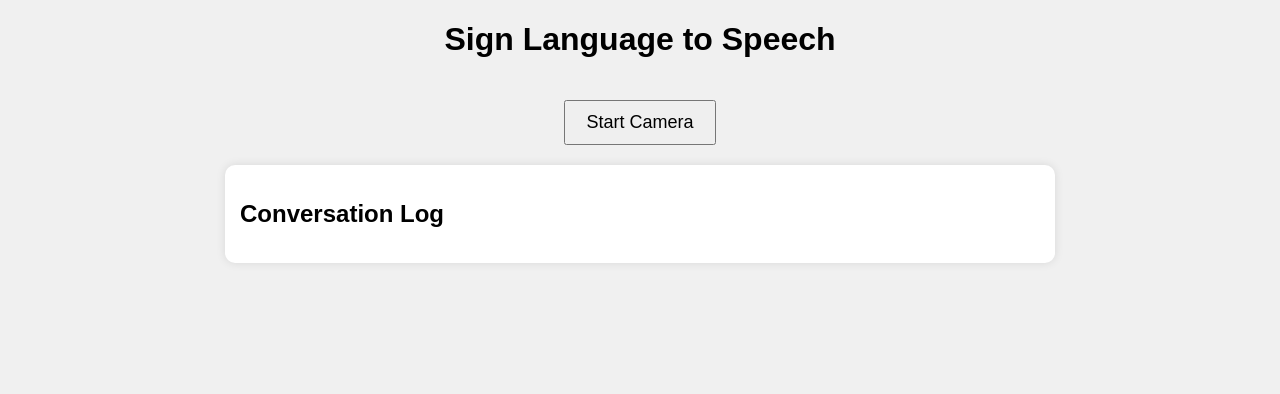
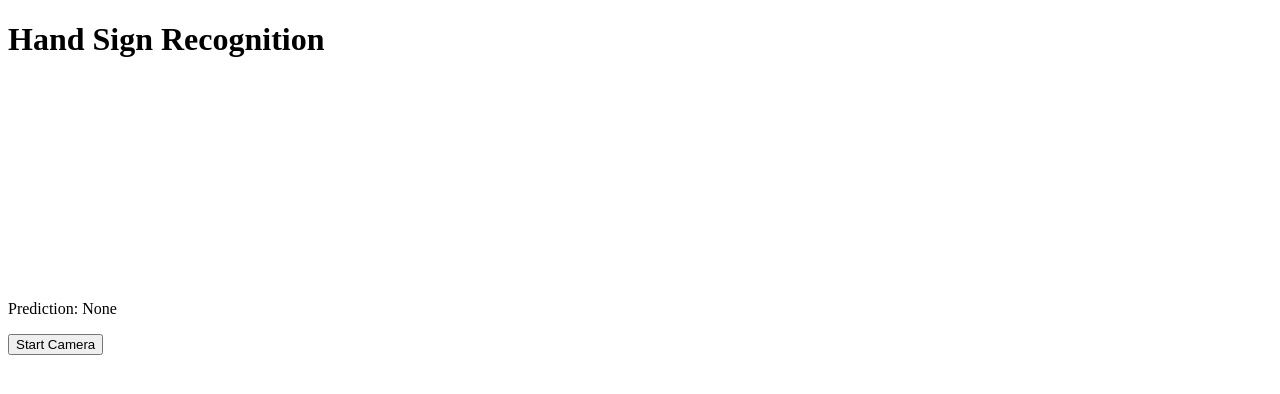
Before and after one commit to Polyfinale123/hand_sign_web, a Flask app: page / in a window 1280 px wide. Shown: the top 394 px of the page. Run offline with Flask 2, Linux system fonts and the light colour scheme; parts of the project's set-up code (start-up, migrations or seed data) failed here and were passed over.

Commit message:
Update index.html

```diff
--- a/templates/index.html
+++ b/templates/index.html
@@ -1,81 +1,50 @@
 <!DOCTYPE html>
-<html lang="en">
+<html>
 <head>
-  <meta charset="UTF-8">
-  <title>Sign Language Recognition</title>
-  <style>
-    body {
-      font-family: Arial, sans-serif;
-      text-align: center;
-      background: #f0f0f0;
-    }
-    #video-container {
-      margin-top: 20px;
-    }
-    video, img {
-      border-radius: 10px;
-    }
-    #logs {
-      margin-top: 20px;
-      max-width: 800px;
-      margin-inline: auto;
-      background: white;
-      padding: 15px;
-      border-radius: 10px;
-      text-align: left;
-      box-shadow: 0 0 10px rgba(0,0,0,0.1);
-    }
-    button {
-      padding: 10px 20px;
-      font-size: 18px;
-      margin-top: 20px;
-      cursor: pointer;
-    }
-  </style>
+    <title>Hand Sign Recognition</title>
 </head>
 <body>
-  <h1>Sign Language to Speech</h1>
-  <button onclick="startCamera()">Start Camera</button>
-  <div id="video-container"></div>
+    <h1>Hand Sign Recognition</h1>
+    <video id="video" width="400" autoplay></video>
+    <canvas id="canvas" style="display: none;"></canvas>
+    <p id="result">Prediction: None</p>
+    <button onclick="startCamera()">Start Camera</button>
 
-  <div id="logs">
-    <h2>Conversation Log</h2>
-    <ul id="log-list"></ul>
-  </div>
+    <script>
+        const video = document.getElementById('video');
+        const canvas = document.getElementById('canvas');
+        const result = document.getElementById('result');
+        const ctx = canvas.getContext('2d');
 
-  <script>
-    let spokenSet = new Set();
+        async function startCamera() {
+            const stream = await navigator.mediaDevices.getUserMedia({ video: true });
+            video.srcObject = stream;
 
-    function startCamera() {
-      document.getElementById('video-container').innerHTML = `
-        <img src="/video_feed" width="640" height="480" />
-      `;
-      fetchLogs();
-      setInterval(fetchLogs, 2000);
-    }
+            setInterval(() => {
+                ctx.drawImage(video, 0, 0, canvas.width = 64, canvas.height = 64);
+                const imageData = canvas.toDataURL('image/jpeg');
 
-    function fetchLogs() {
-      fetch('/logs')
-        .then(response => response.json())
-        .then(logs => {
-          const list = document.getElementById('log-list');
-          list.innerHTML = '';
-          logs.forEach(text => {
-            const item = document.createElement('li');
-            item.textContent = text;
-            list.appendChild(item);
-            if (!spokenSet.has(text)) {
-              speakText(text);
-              spokenSet.add(text);
-            }
-          });
-        });
-    }
+                fetch('/predict', {
+                    method: 'POST',
+                    headers: {
+                        'Content-Type': 'application/json'
+                    },
+                    body: JSON.stringify({ image: imageData })
+                })
+                .then(res => res.json())
+                .then(data => {
+                    if (data.prediction) {
+                        result.innerText = `Prediction: ${data.prediction}`;
+                        speak(data.prediction);
+                    }
+                });
+            }, 2000); // every 2 seconds
+        }
 
-    function speakText(text) {
-      const msg = new SpeechSynthesisUtterance(text);
-      window.speechSynthesis.speak(msg);
-    }
-  </script>
+        function speak(text) {
+            const utterance = new SpeechSynthesisUtterance(text);
+            speechSynthesis.speak(utterance);
+        }
+    </script>
 </body>
 </html>
```
